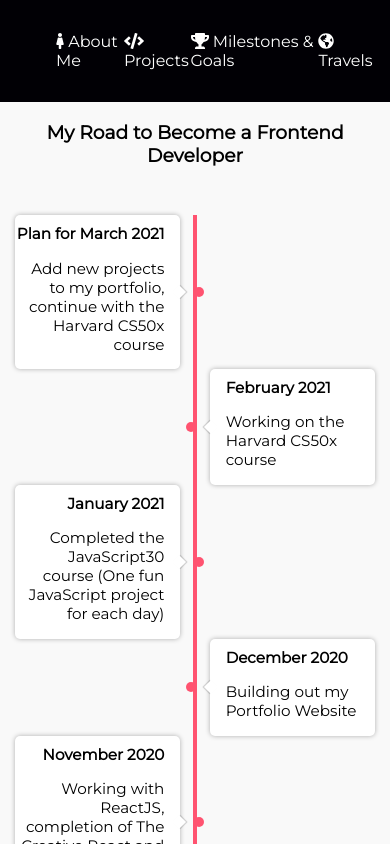
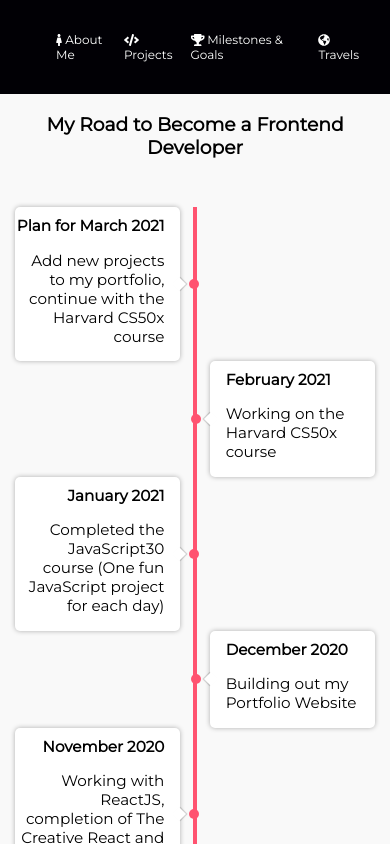
Before and after one commit to JuditTurcsanyi/my-portfolio, a React (Create React App) app: page /milestones in a window 390 px wide. Shown: the top 844 px of the page. Built offline with nearby package versions, Linux system fonts and the light colour scheme.

Commit message:
small fixes for mobile screen

```diff
--- a/src/components/Nav.js
+++ b/src/components/Nav.js
@@ -30,8 +30,12 @@ const StyledNav = styled.div`
             &:hover {
               transform: scale(1.1);
             }
+        @media (max-width: 400px) {
+          font-size: 12px;
+        }
         }
     }
+
 `
 
   export default Nav;
--- a/src/components/TimelineItem.js
+++ b/src/components/TimelineItem.js
@@ -37,6 +37,9 @@ const StyledTimelineItem = styled.div`
             @media only screen and (max-width: 550px) {
                 left: -24px;
             }
+            @media (max-width: 400px) {
+                left: -19px;
+            }
         }
     }
     .timeline-item-content {
@@ -67,6 +70,9 @@ const StyledTimelineItem = styled.div`
             @media only screen and (max-width: 550px) {
                 right: -24px;
             }
+            @media (max-width: 400px) {
+                right: -19px;
+            }
         }
     }
 
```
Also changed, not shown: src/components/Timeline.js (line endings or trailing spaces), 1 other file (tests, documents, lock files or other folders).
